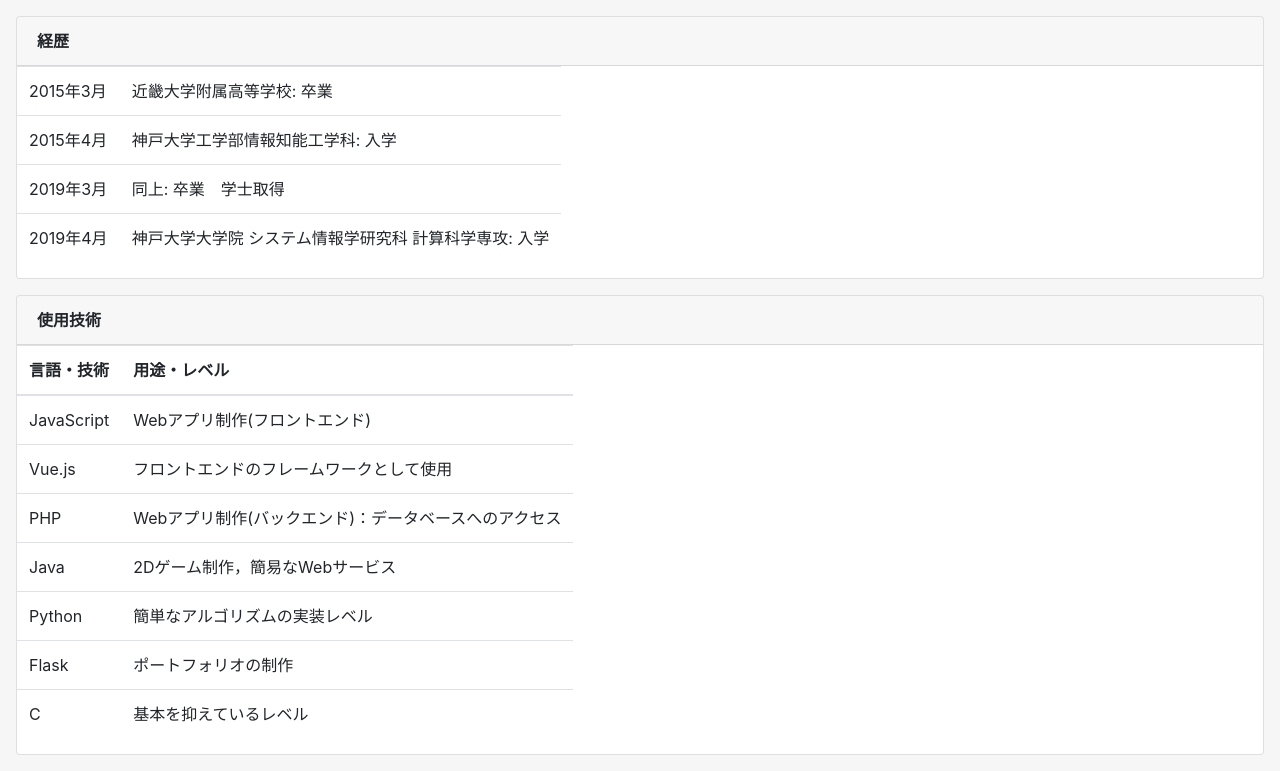
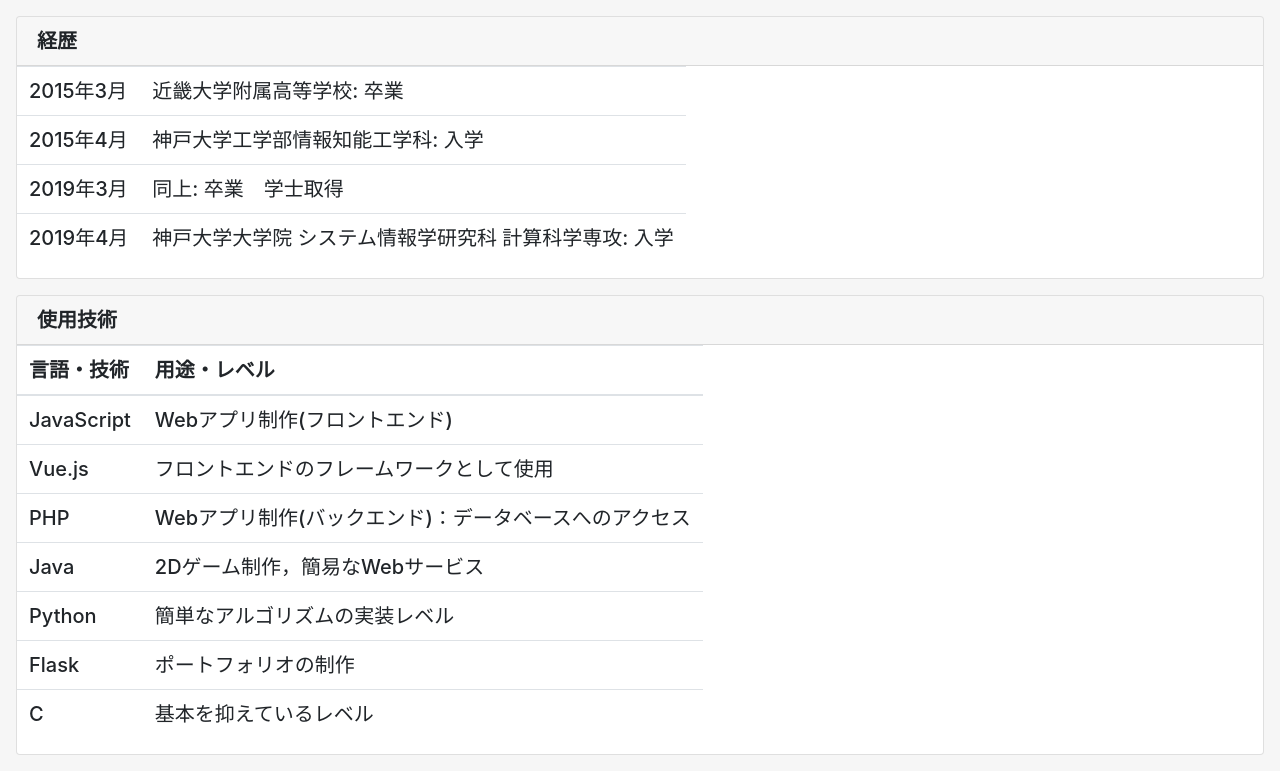
Before and after one commit to pk-Musan/pkMusan.github.io, a Flask app: page /profile.html in a window 1280 px wide. Shown: the part 56-827 px from the top of the page. Run offline with Flask 2, Linux system fonts and the light colour scheme; some libraries are stand-ins or nearby versions.

Commit message:
change: font-size

```diff
--- a/templates/profile.html
+++ b/templates/profile.html
@@ -7,7 +7,7 @@
     </h1>
 
     <div class="ml-3 mr-3">
-        <div class="card">
+        <h5 class="card">
             <div class="card-header font-weight-bold">経歴</div>
             <table class="table table-responsive">
                 <tbody>
@@ -29,9 +29,9 @@
                     </tr>
                 </tbody>
             </table>
-        </div>
+        </h5>
 
-        <div class="card my-3">
+        <h5 class="card my-3">
             <div class="card-header font-weight-bold">使用技術</div>
             <table class="table table-responsive">
                 <thead>
@@ -71,7 +71,7 @@
                     </tr>
                 </tbody>
             </table>
-        </div>
+        </h5>
     </div>
 </div>
 
```
Also changed, not shown: build/profile.html (+4 -4 lines).
